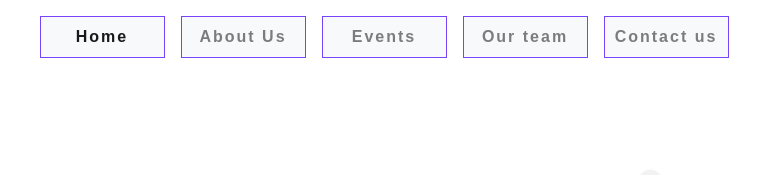
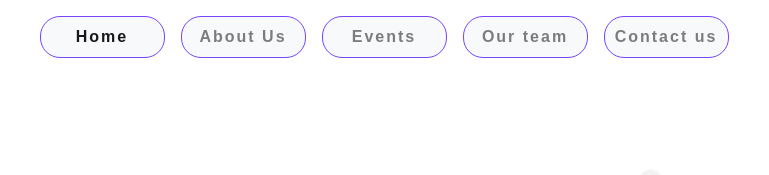
Before and after one commit to pdandwani/QuizzersClubManit, a plain HTML site: page team.html in a window 1280 px wide. Shown: the top 175 px of the page, 264-1033 px from the left. Drawn offline with nearby package versions, Linux system fonts and the light colour scheme.

Commit message:
navbar corrected again

```diff
--- a/team.html
+++ b/team.html
@@ -47,20 +47,20 @@
       <div class="collapse navbar-collapse  justify-content-center" id="navbarNavDropdown">
         <ul class="navbar-nav">
           <li class="nav-item active text-center font-weight-bold ml-3 rounded pt-1 mt-1">
-            <a class="nav-link bg-light border-purple" href="/">Home <span class="sr-only">(current)</span></a>
+            <a class="nav-link bg-light border-purple rounded" href="/">Home <span class="sr-only">(current)</span></a>
           </li>
           <li class="nav-item text-center font-weight-bold ml-3 rounded pt-1 mt-1">
-            <a class="nav-link bg-light border-purple" href="/#about">About Us</a>
+            <a class="nav-link bg-light border-purple rounded" href="/#about">About Us</a>
           </li>
           <li class="nav-item text-center font-weight-bold ml-3 rounded pt-1 mt-1">
-            <a class="nav-link bg-light border-purple" href="/#event">Events</a>
+            <a class="nav-link bg-light border-purple rounded" href="/#event">Events</a>
           </li>
           <li class="nav-item text-center font-weight-bold ml-3 rounded pt-1 mt-1">
-            <a class="nav-link bg-light border-purple" href="/team.html">Our team</a>
+            <a class="nav-link bg-light border-purple rounded" href="/team.html">Our team</a>
           </li>
 
           <li class="nav-item text-center font-weight-bold ml-3 rounded pt-1 mt-1">
-            <a class="nav-link bg-light border-purple" href="/#contact">Contact us</a>
+            <a class="nav-link bg-light border-purple rounded" href="/#contact">Contact us</a>
           </li>
         </ul>
       </div>
```
